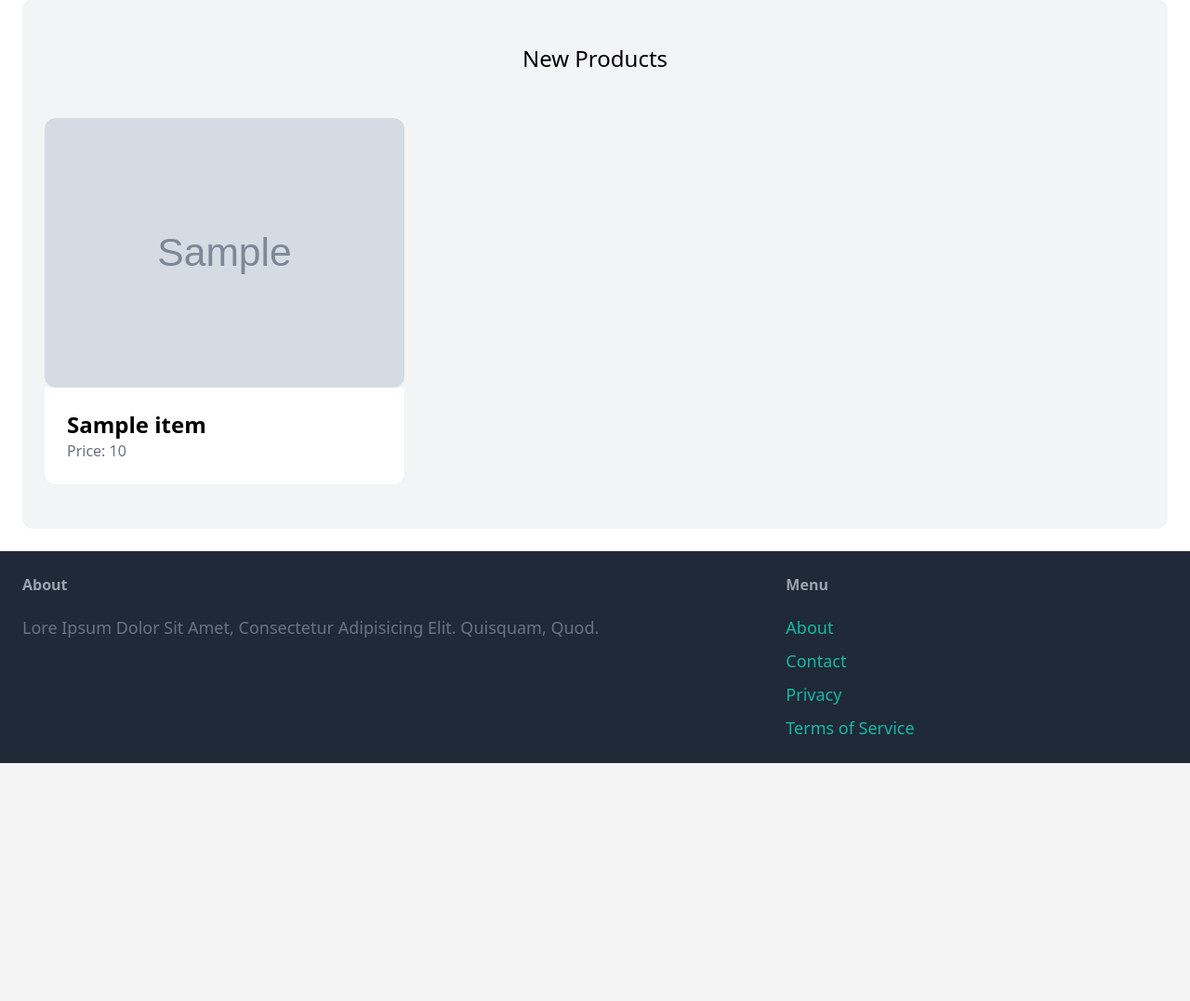
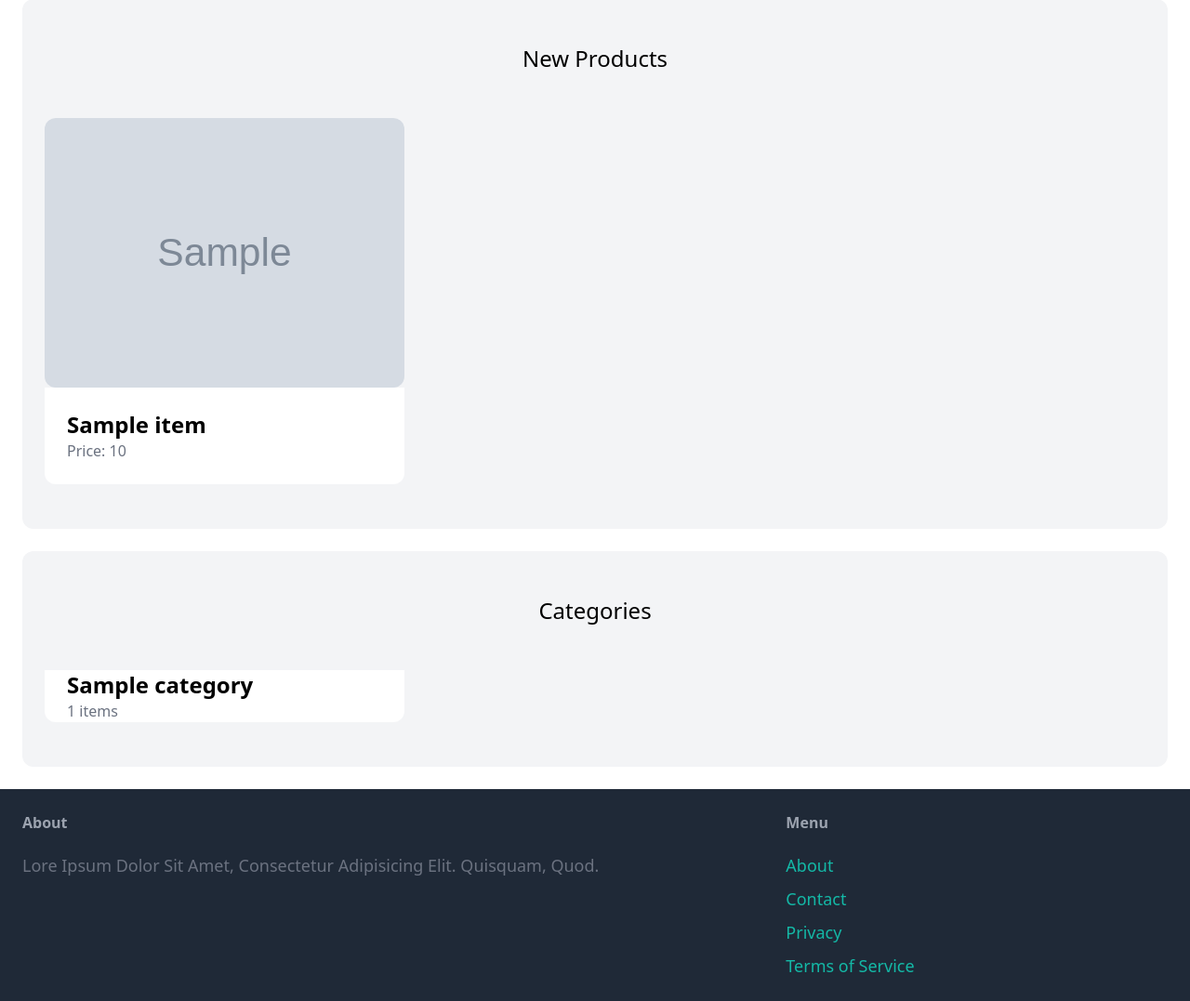
Before and after one commit to igopereira1/django-online-marketplace, a Django app: template marketplace/core/templates/core/index.html in a window 1280 px wide. Shown: the part 126-1203 px from the top of the page at 93% size. Before the commit the page ends 947 px from the top, so only its background shows below. Run offline with Django 4.2, Linux system fonts and the light colour scheme; the template is opened without the code that fills it: most values are stand-ins (such as "Sample title", 1, 10 or a date in 2020); grey boxes marked "Sample" are stand-in pictures; some libraries are stand-ins or nearby versions.

Commit message:
chore(index): update content in index.html

```diff
--- a/marketplace/core/templates/core/index.html
+++ b/marketplace/core/templates/core/index.html
@@ -28,4 +28,20 @@
   </div>
 </div>
 
+<div class="mt-6 px-6 py-12 bg-gray-100 rounded-xl">
+  <h2 class="mb-12 text-2xl text-center">Categories</h2>
+
+  <div class="grid grid-cols-3 gap-3">
+    {% for category in categories %}
+    <div>
+      <a href="{% url 'item:items_search' %}?query=&category={{ category.id }}">
+        <div class="px-6 bg-white rounded-b-xl">
+          <h2 class="text-2xl font-bold">{{ category.name }}</h2>
+          <p class="text-gray-500">{{ category.items.count }} items</p>
+        </div>
+      </a>
+    </div>
+    {% endfor %}
+  </div>
+</div>
 {% endblock %}
```
